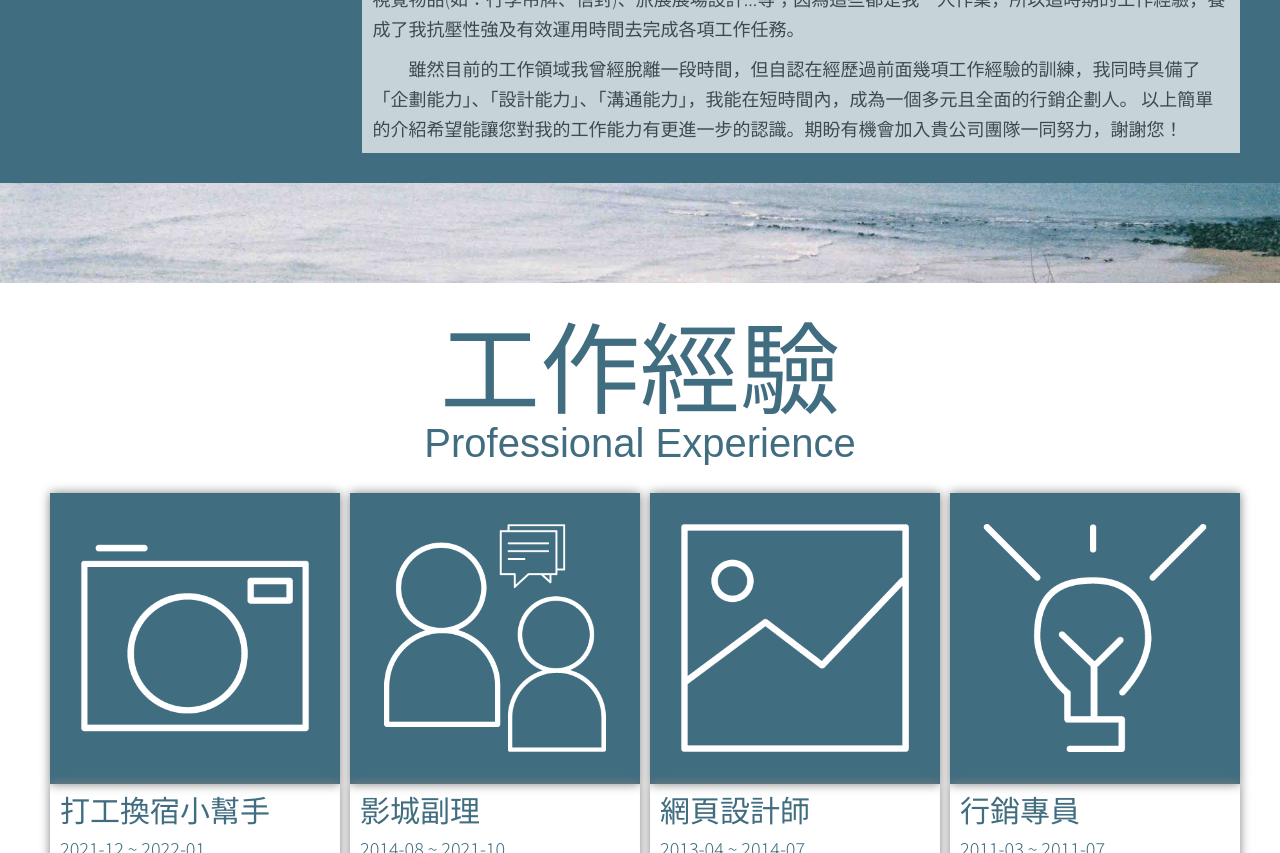
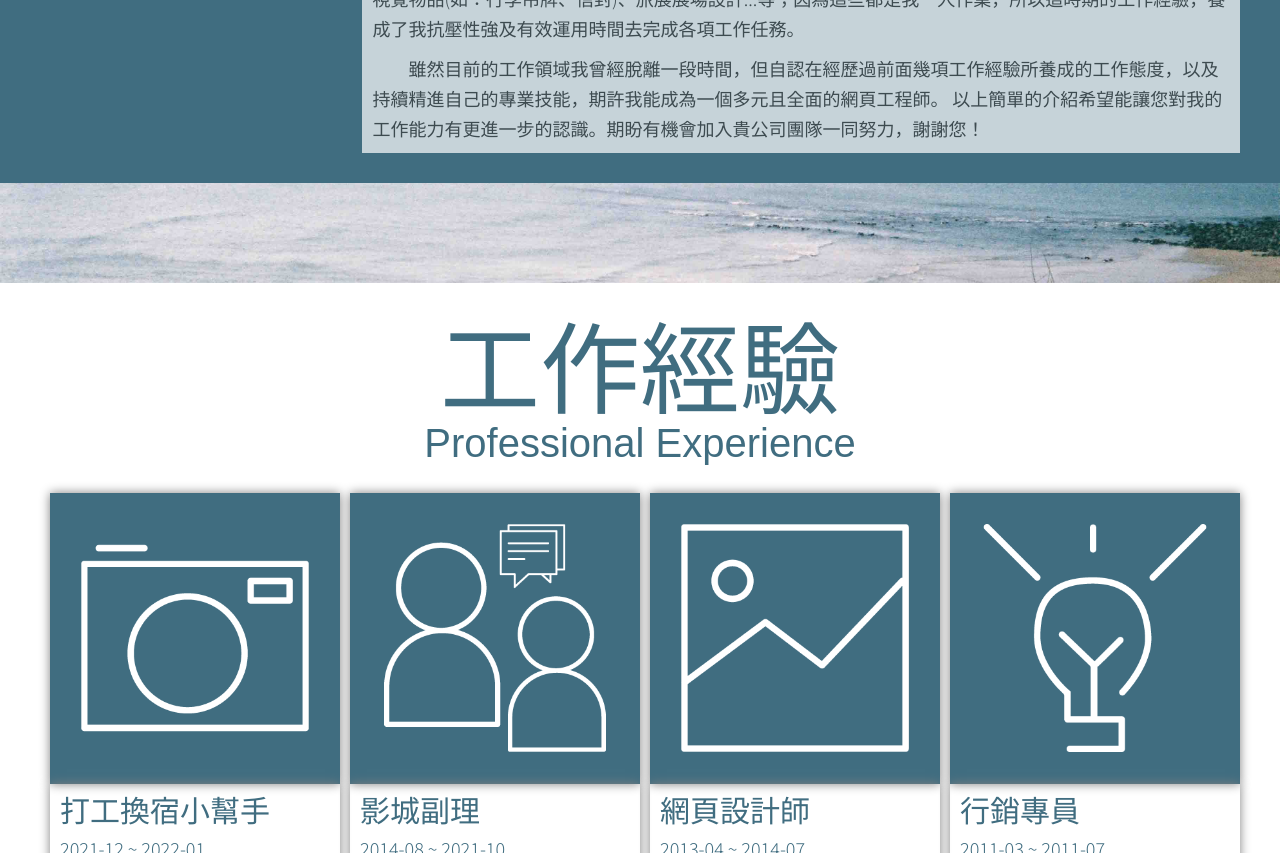
Before and after one commit to d93fu6513/fly, a plain HTML site: page index.html in a window 1280 px wide. Shown: the part 1355-2208 px from the top of the page. Drawn offline with nearby package versions, Linux system fonts and the light colour scheme.

```diff
--- a/index.html
+++ b/index.html
@@ -72,7 +72,7 @@
                         任職於旅行社的網頁設計人員一職時，主要是負責官網維護、Banner、活動頁、旅遊行程、宣傳DM、視覺物品(如：行李吊牌、信封)、旅展展場設計...等；因為這些都是我一人作業，所以這時期的工作經驗，養成了我抗壓性強及有效運用時間去完成各項工作任務。
                     </p>
                     <p class="intro">
-                        雖然目前的工作領域我曾經脫離一段時間，但自認在經歷過前面幾項工作經驗的訓練，我同時具備了「企劃能力」、「設計能力」、「溝通能力」，我能在短時間內，成為一個多元且全面的行銷企劃人。
+                        雖然目前的工作領域我曾經脫離一段時間，但自認在經歷過前面幾項工作經驗所養成的工作態度，以及持續精進自己的專業技能，期許我能成為一個多元且全面的網頁工程師。
                         以上簡單的介紹希望能讓您對我的工作能力有更進一步的認識。期盼有機會加入貴公司團隊一同努力，謝謝您！</p>
                 </div>
             </div>
```
